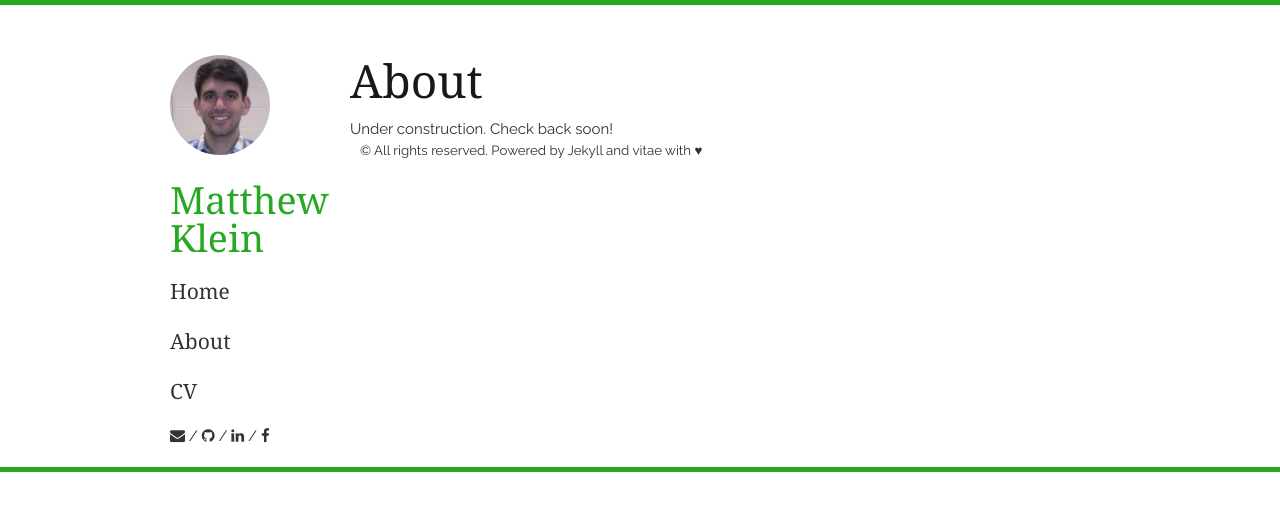
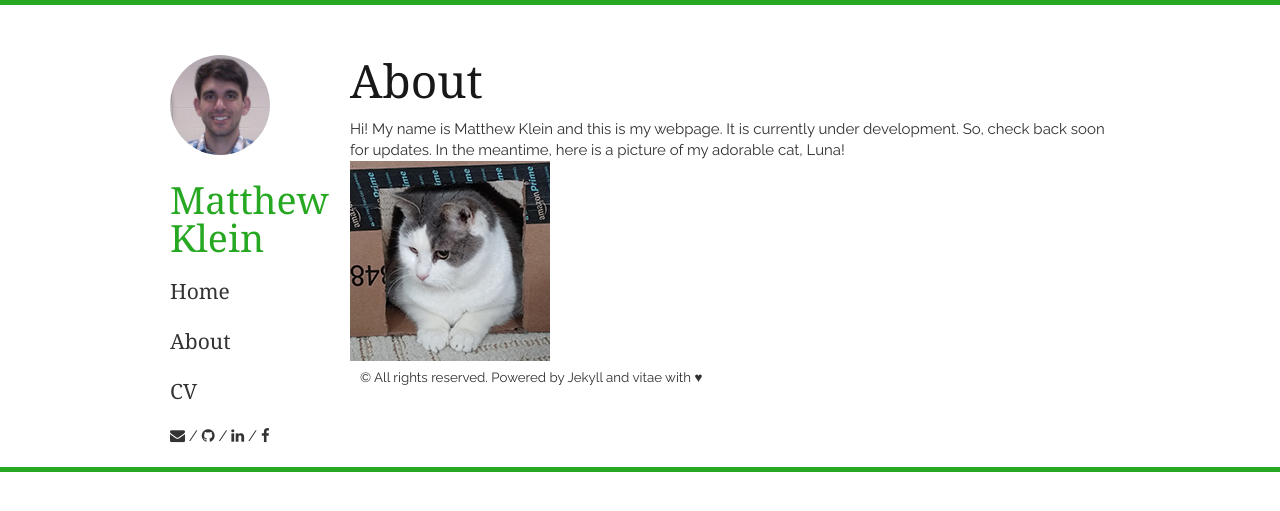
Before and after one commit to kleinma/kleinma.github.io, a Jekyll site: the page built from about.md, in a window 1280 px wide. Shown: the top 511 px of the page. Built offline with Jekyll 4.4.1, drawn with Linux system fonts in a browser that asks for light colours; nearby versions of some CDN libraries; Markdown is read by kramdown in place of the engine named in the settings.

Commit message:
Added picture of Luna in box to about.

```diff
--- a/about.md
+++ b/about.md
@@ -3,4 +3,9 @@ layout: page
 title: About
 ---
 
-Under construction. Check back soon!
+<p>
+	Hi! My name is Matthew Klein and this is my webpage. It is currently under development. So, check back soon for updates. In the meantime, here is a picture of my adorable cat, Luna!
+</p>
+<p>
+	<img src="{{ site.baseurl }}assets/images/luna_in_box.png">
+</p>
```
Also changed, not shown: assets/images/luna_in_box.png (added).
